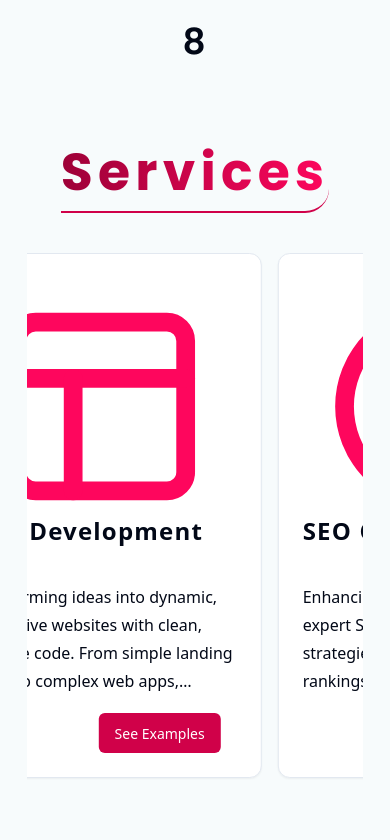
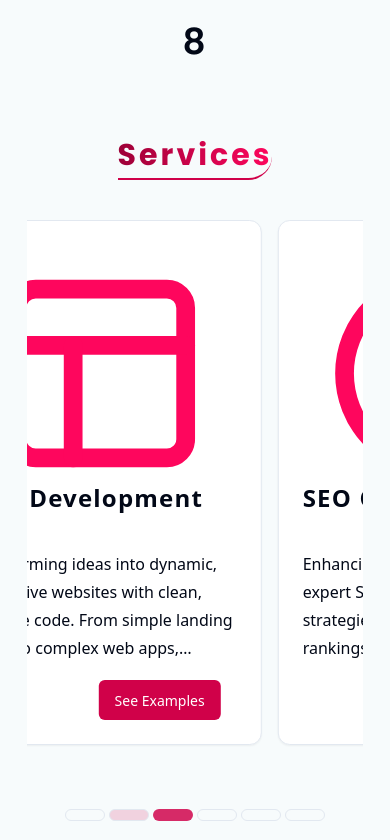
Before and after one commit to KaisAlHusrom/Kais.Husrom, a React (Vite) app: page / in a window 390 px wide. Shown: the part 1303-2143 px from the top of the page. Built offline with nearby package versions, Linux system fonts and the light colour scheme.

Commit message:
change section title font size for small screens

```diff
--- a/src/components/text/text.tsx
+++ b/src/components/text/text.tsx
@@ -10,7 +10,7 @@ const textVariants = cva("", {
             h3: "scroll-m-20 text-3xl font-pregular tracking-wider",
             h4: "scroll-m-20 text-2xl font-pregular tracking-wider",
             h5: "scroll-m-20 text-xl font-pregular tracking-wider",
-            title: "scroll-m-20 text-5xl font-pbold tracking-widest lg:text-6xl",
+            title: "scroll-m-20  font-pbold tracking-widest text-3xl sm:text-5xl lg:text-6xl",
             p: "leading-7",
             blockquote: "mt-6 border-l-2 pl-6 italic",
             inlineCode: "relative rounded bg-muted px-[0.3rem] py-[0.2rem] font-mono text-sm font-psemibold",
```
